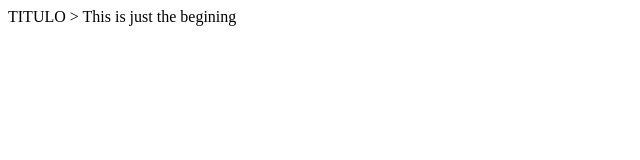
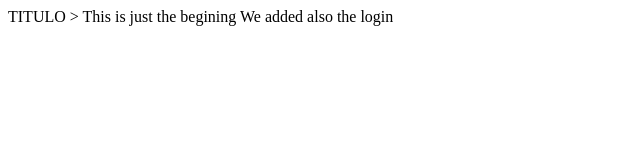
Before and after one commit to LRBCH/Test-git, a plain HTML site: page index.html in a window 1280 px wide. Shown: the whole page, without its empty margins (0-640 px from the left). Drawn offline with Linux system fonts and the light colour scheme.

Commit message:
wrong change

```diff
--- a/index.html
+++ b/index.html
@@ -3,6 +3,7 @@
         TITULO
         ><body>
             This is just the begining
+            We added also the login
         </body>
     </head>
 </html>
```
